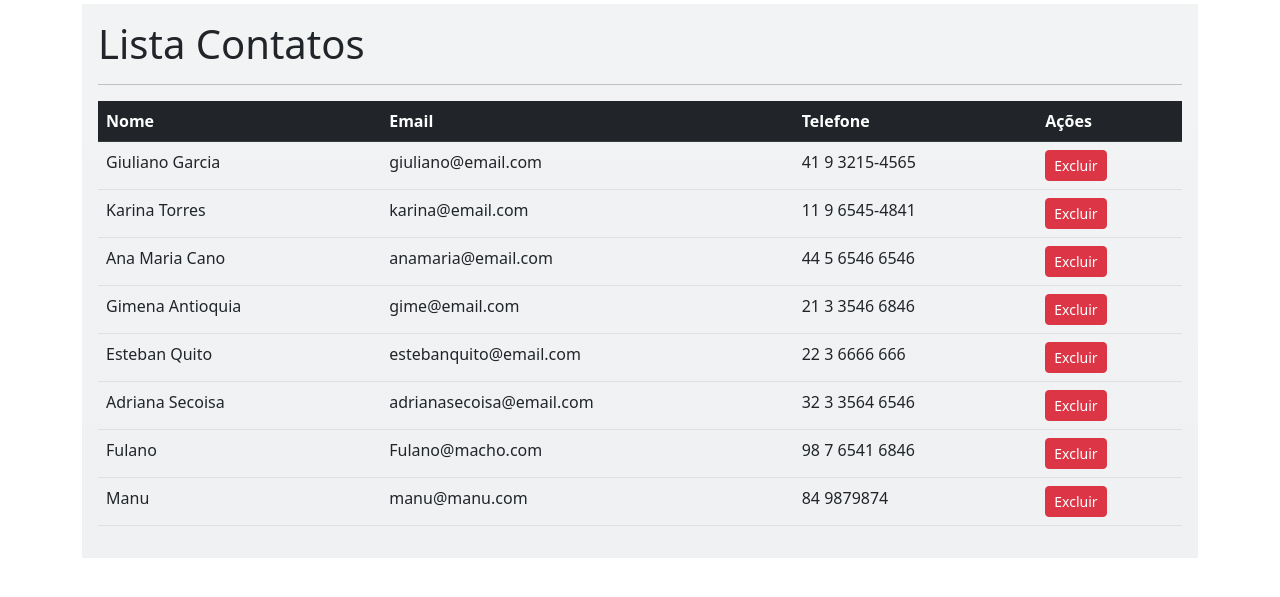
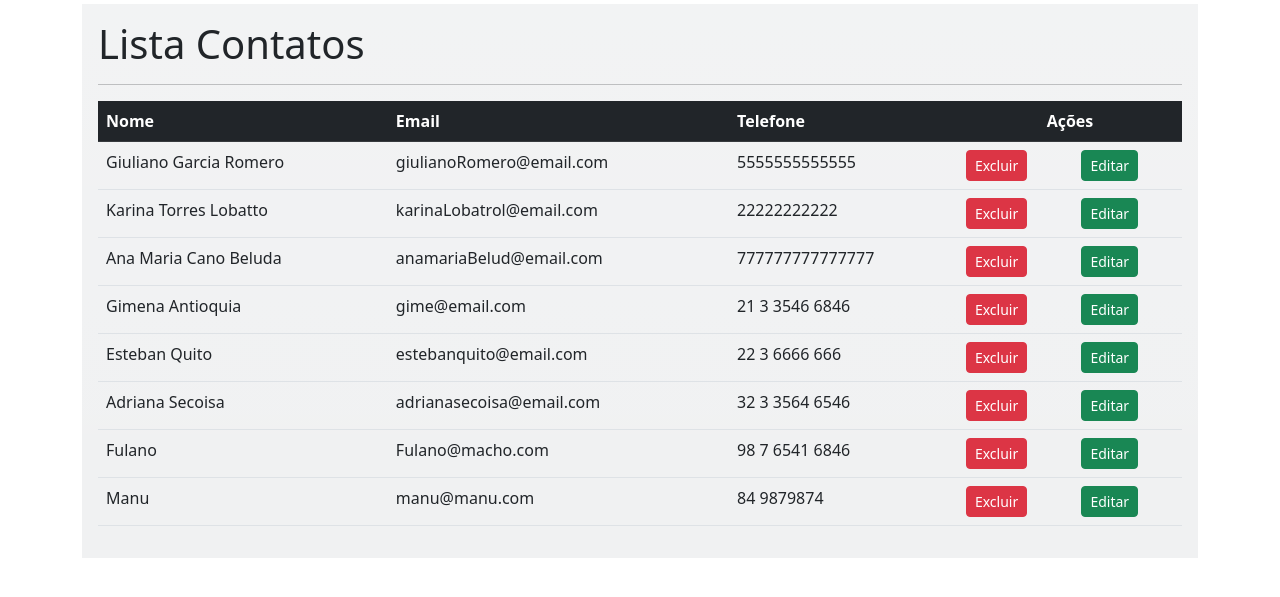
Before and after one commit to gdg89/beacademy-devstart-crud-contatos-php, a PHP site: page /listar in a window 1280 px wide. Shown: the part 96-693 px from the top of the page. Run offline with PHP 8.4, Linux system fonts and the light colour scheme.

Commit message:
Função editar

```diff
--- a/acoes.php
+++ b/acoes.php
@@ -39,7 +39,7 @@ function excluir(){
 
     $contatos=file('exercicio-crudContatos/dados/contatos.csv');//recuperar contatos.
 
-    unset($contatos[$id]);
+    unset($contatos[$id]);//elimina posição do
 
     unlink('exercicio-crudContatos/dados/contatos.csv');//elemina todo o arquivo.
 
@@ -51,3 +51,32 @@ function excluir(){
     $mensagem = 'Pronto, contato excluido';
     include 'telas/mensagem.php';//imprime mensagem na tela.
 }
+
+function editar(){
+    $id =$_GET['id'];//recupera indice do elemento que queremos editar.
+    $contatos = file('exercicio-crudContatos/dados/contatos.csv');//recuperar contatos.
+
+    if($_POST){
+        $nome = $_POST['nome'];//recupera dados do input
+        $email = $_POST['email'];//recupera dados do input
+        $telefone = $_POST['telefone'];// recupera dados do input
+
+        $contatos[$id] = "{$nome};{$email};{$telefone}".PHP_EOL;
+
+        unlink('exercicio-crudContatos/dados/contatos.csv');//elemina todo o arquivo.
+
+
+        $arquivo = fopen('exercicio-crudContatos/dados/contatos.csv','a+');//Crea/abre arquivo
+
+        foreach($contatos as $cadaContato){//Pega cada contato restante do arquivo.
+            fwrite($arquivo, $cadaContato);//rescribe $cadaContato dentro do $arquivo.
+        }
+        fclose($arquivo);
+        $mensagem = 'Pronto, contato atualizado';
+        include 'telas/mensagem.php';
+    }
+
+
+    $dados = explode(';', $contatos[$id]);//qubra da linha de contato a editar
+   include 'telas/editar.php';
+}
--- a/dados/contatos.csv
+++ b/dados/contatos.csv
@@ -1,6 +1,6 @@
-Giuliano Garcia; giuliano@email.com; 41 9 3215-4565
-Karina Torres; karina@email.com; 11 9 6545-4841
-Ana Maria Cano;anamaria@email.com;44 5 6546 6546
+Giuliano Garcia Romero; giulianoRomero@email.com; 5555555555555
+Karina Torres Lobatto; karinaLobatrol@email.com;22222222222
+Ana Maria Cano Beluda;anamariaBelud@email.com;777777777777777
 Gimena Antioquia;gime@email.com;21 3 3546 6846
 Esteban Quito;estebanquito@email.com;22 3 6666 666
 Adriana Secoisa;adrianasecoisa@email.com;32 3 3564 6546
--- a/index.php
+++ b/index.php
@@ -11,6 +11,7 @@ match($url[0]){//pega primeira posição do array gerado pelo explode().
    '/cadastro' => cadastro(),
    '/listar' => listar(),
    '/excluir' => excluir(),
+   '/editar' => editar(),
    default => erro404(),
 };
 
--- a/telas/listar.php
+++ b/telas/listar.php
@@ -10,7 +10,7 @@
                         <th>Nome</th>
                         <th>Email</th>
                         <th>Telefone</th>
-                        <th>Ações</th>
+                        <th colspan="2" class="text-center">Ações</th>
                     </tr>
                 </thead>
                 <tbody>
@@ -19,10 +19,13 @@
                         $partes = explode(';', $cadaContato);//separa string recuperada do array
                         // imprime dados recuperados do array na tabela
                          echo "<tr>
-                            <td>{$partes[0]}</td>
-                            <td>{$partes[1]}</td>
-                            <td>{$partes[2]}</td>
-                            <td><a href='/excluir?id={$index}' class='btn btn-danger btn-sm'>Excluir</a></td>
+                                <td>{$partes[0]}</td>
+                                <td>{$partes[1]}</td>
+                                <td>{$partes[2]}</td>
+
+                                <td><a href='/excluir?id={$index}' class='btn btn-danger btn-sm'>Excluir</a></td>
+
+                                <td><a href='/editar?id={$index}' class='btn btn-success btn-sm'>Editar</a></td>
                             </tr>";
 
 
```
Also changed, not shown: telas/editar.php (added, +20 -0 lines).
